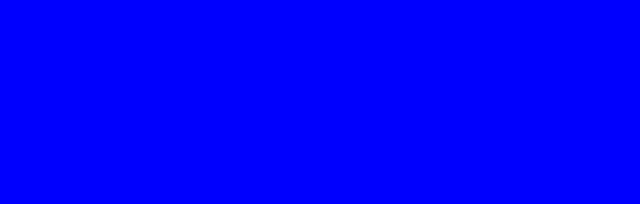
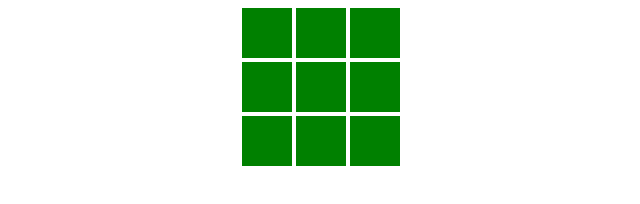
Before and after one commit to fertilecrescent/tic-tac-toe, a plain HTML site: page index.html in a window 1280 px wide. Shown: the whole page, without its empty margins (319-959 px from the left). Drawn offline with Linux system fonts and the light colour scheme.

Commit message:
setup basic html for the board

```diff
--- a/index.html
+++ b/index.html
@@ -9,7 +9,41 @@
 </head>
 
 <body>
+    <div class="the-board">
+        <div clas="top-row">
+            <div class="square top-left-square">
 
+            </div>
+            <div class="square top-middle-square">
+
+            </div>
+            <div class="square top-right-square">
+
+            </div>
+        </div>
+        <div class="middle-row">
+            <div class="square middle-left-square">
+
+            </div>
+            <div class="square middle-middle-square">
+
+            </div>
+            <div class="square middle-right-square">
+
+            </div>
+        </div>
+        <div class="bottom-row">
+            <div class="square bottom-left-square">
+
+            </div>
+            <div class="square bottom-middle-square">
+
+            </div>
+            <div class="square bottom-right-square">
+
+            </div>
+        </div>
+    </div>
 </body>
 <script src="script.js"></script>
 
--- a/style.css
+++ b/style.css
@@ -1,3 +1,11 @@
-body {
-    background-color: blue;
+
+.the-board {
+    text-align: center;
 }
+
+.square {
+    background-color: green;
+    width: 50px;
+    height: 50px;
+    display: inline-block;
+}
```
Also changed, not shown: 1 other file.
